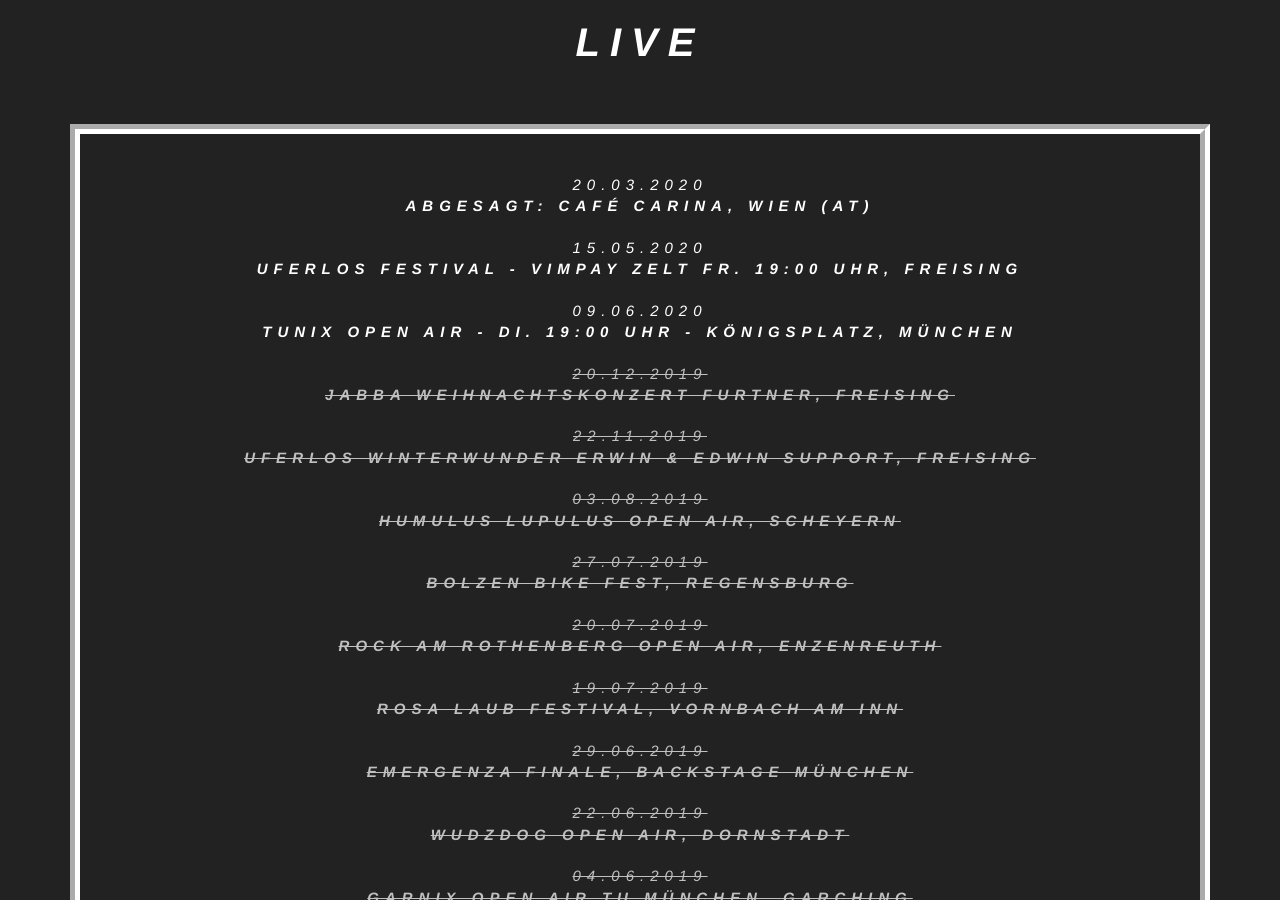
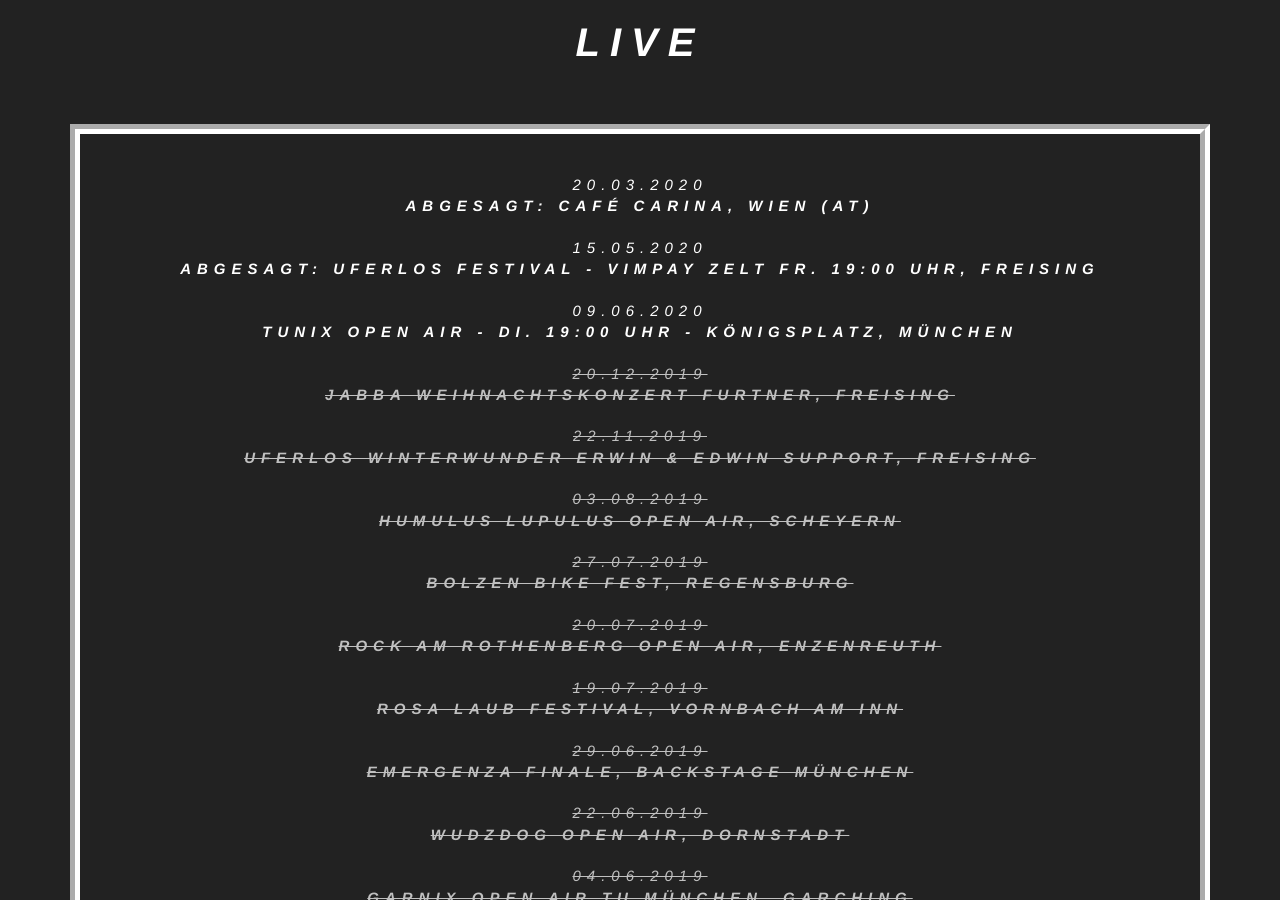
Before and after one commit to jabbadafunk/jabbadafunk.github.io, a Jekyll site: the page built from index.html, in a window 1280 px wide and 900 px high, scrolled down 950 px. Built offline with Jekyll 4.4.1, drawn with Linux system fonts in a browser that asks for light colours.

Commit message:
Update from Forestry.io jabbadafunk@gmail.com updated _data/gigs.yml

```diff
--- a/_data/gigs.yml
+++ b/_data/gigs.yml
@@ -2,7 +2,7 @@
 - location: 'Abgesagt: Café Carina, Wien (AT)'
   date: 2020-03-20T18:00:00.000+00:00
   completed: false
-- location: Uferlos Festival - Vimpay Zelt Fr. 19:00 Uhr, Freising
+- location: 'Abgesagt: Uferlos Festival - Vimpay Zelt Fr. 19:00 Uhr, Freising'
   date: 2020-05-15 17:00:00 +0000
   completed: false
 - location: TUNIX Open Air - Di. 19:00 Uhr - Königsplatz, München
```
